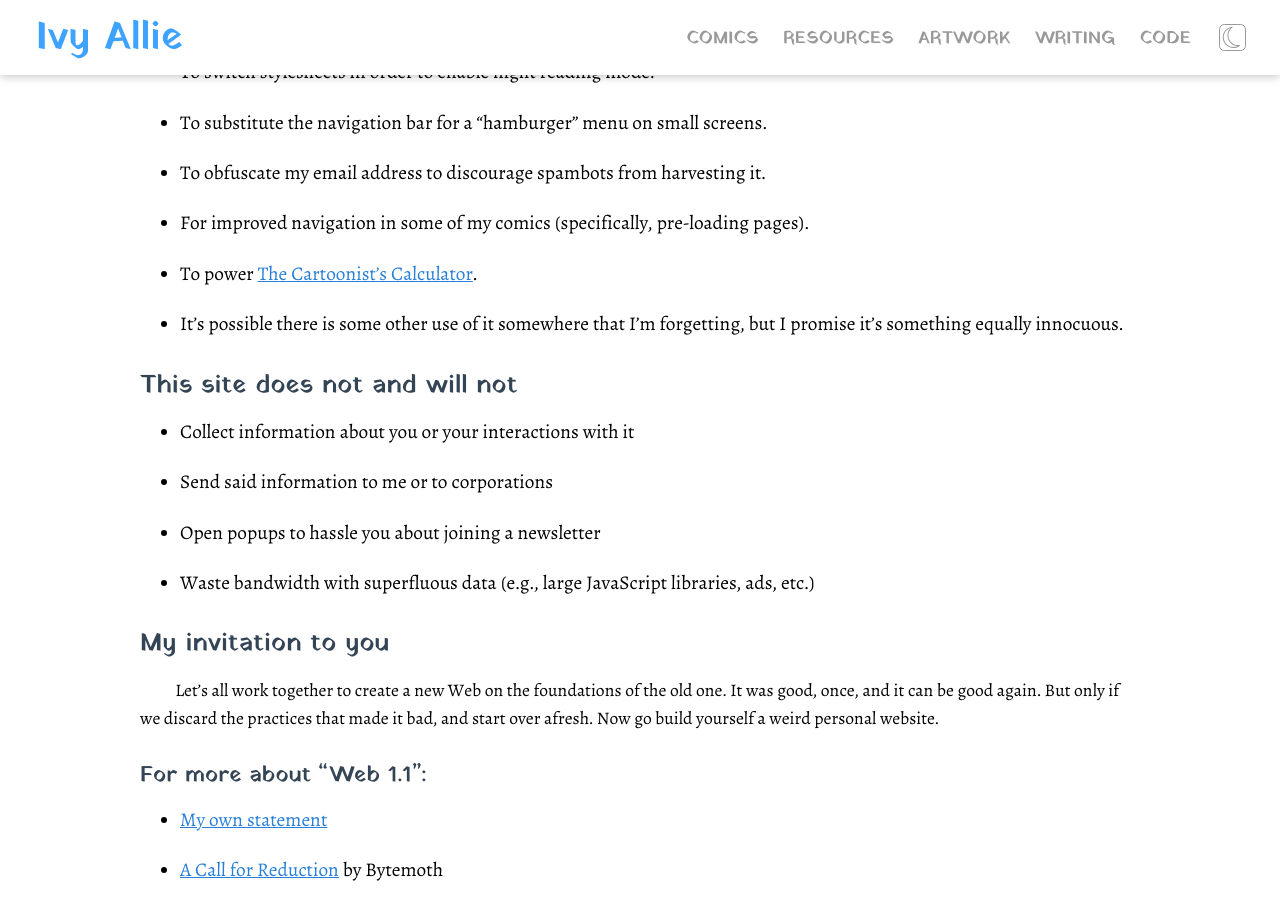
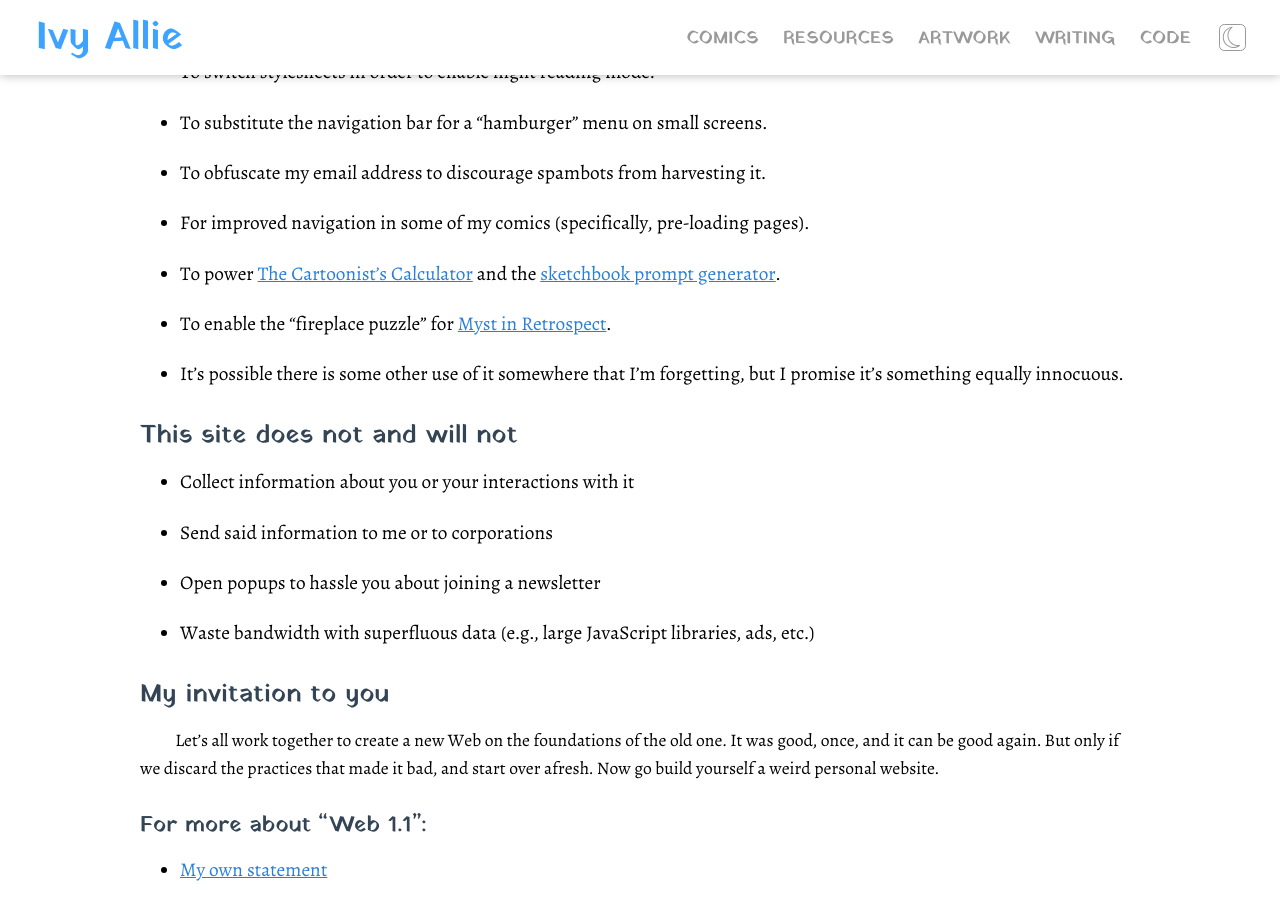
Before and after one commit to ivyallie/ivyallie.github.io, a Jekyll site: the page built from pledge.md, in a window 1280 px wide and 900 px high, scrolled down 407 px. Built offline with Jekyll 4.4.1, drawn with Linux system fonts in a browser that asks for light colours.

```diff
--- a/pledge.md
+++ b/pledge.md
@@ -28,7 +28,9 @@
 
 - For improved navigation in some of my comics (specifically, pre-loading pages).
 
-- To power [The Cartoonist's Calculator](/calculator/).
+- To power [The Cartoonist's Calculator](/calculator/) and the [sketchbook prompt generator](/sketchbook_prompts).
+
+- To enable the "fireplace puzzle" for [Myst in Retrospect](/myst/).
 
 - It's possible there is some other use of it somewhere that I'm forgetting, but I promise it's something equally innocuous.
 
```
